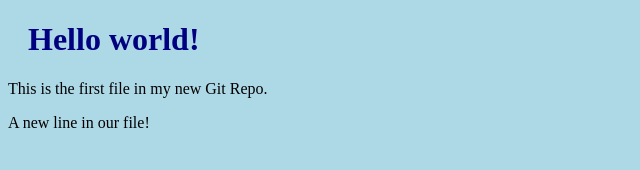
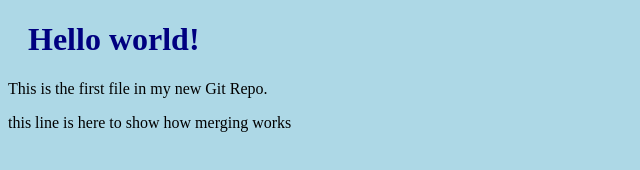
Before and after one commit to R-onit/ideal-octo-umbrella, a plain HTML site: page index.html in a window 1280 px wide. Shown: the whole page, without its empty margins (0-640 px from the left). Drawn offline with Linux system fonts and the light colour scheme.

Commit message:
updatted index.html with an emergency fix

```diff
--- a/index.html
+++ b/index.html
@@ -8,7 +8,7 @@
 
 <h1>Hello world!</h1>
 <p>This is the first file in my new Git Repo.</p>
-<p>A new line in our file!</p>
+<p>this line is here to show how merging works </p>
 
 </body>
 </html>
```
